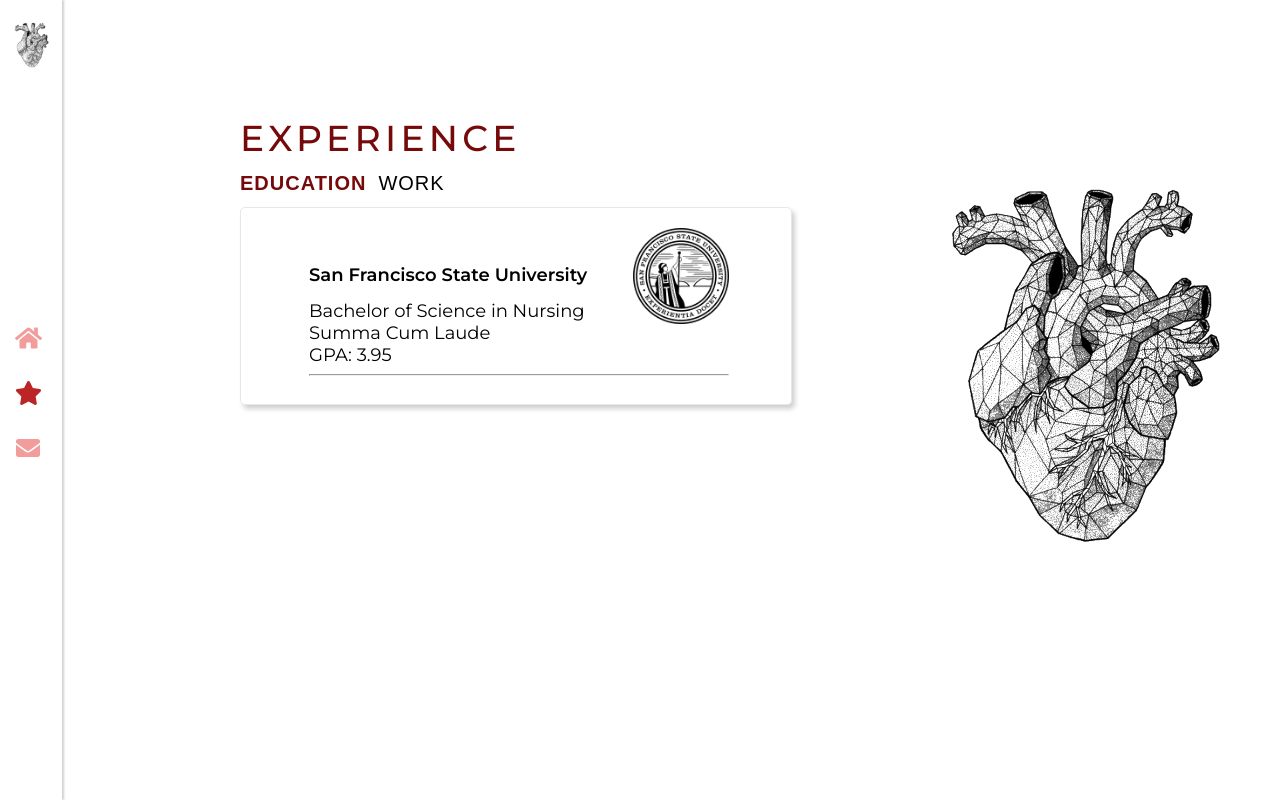
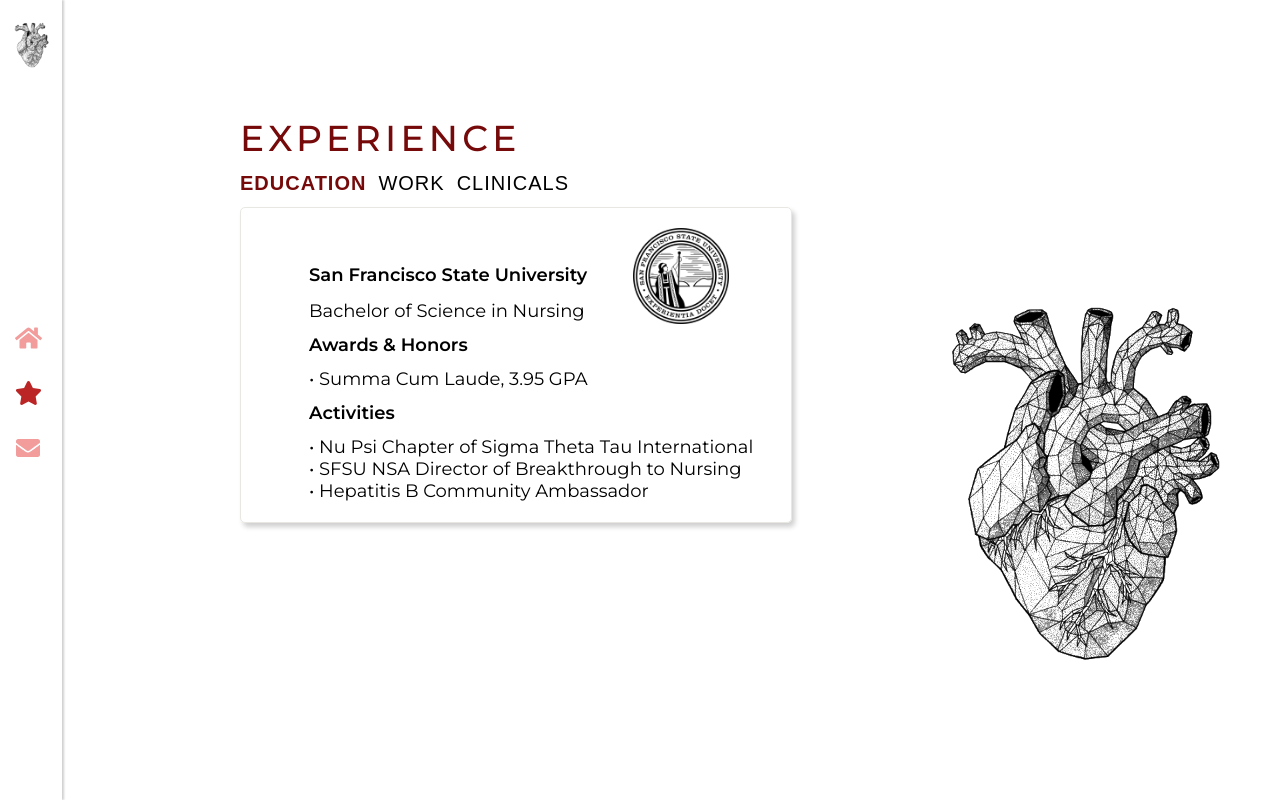
Before and after one commit to OscarLuu/Estelle, a React (Create React App) app: page /experience in a window 1280 px wide. Built offline with nearby package versions, Linux system fonts and the light colour scheme.

Commit message:
Inputting education

```diff
--- a/src/components/Experience.js
+++ b/src/components/Experience.js
@@ -1,5 +1,13 @@
 import React, { Component } from "react";
 import { BrowserRouter as Router, Route, Link } from "react-router-dom";
+
+const Clinicals = () => {
+  return (
+    <div>
+      <p>Clinicals</p>
+    </div>
+  );
+};
 
 const Work = () => {
   return <p>Work</p>;
@@ -17,10 +25,18 @@
         </p>
         <div className="description-school-div">
           <p className="text-size">Bachelor of Science in Nursing</p>
-          <p className="text-size">Summa Cum Laude</p>
-          <p className="text-size">GPA: 3.95</p>
+          <p className="text-size-title separate">Awards & Honors</p>
+          <p className="text-size">• Summa Cum Laude, 3.95 GPA</p>
+          <p className="text-size" />
+          <p className="text-size-title separate">Activities</p>
+          <p className="text-size">
+            • Nu Psi Chapter of Sigma Theta Tau International
+          </p>
+          <p className="text-size">
+            • SFSU NSA Director of Breakthrough to Nursing
+          </p>
+          <p className="text-size">• Hepatitis B Community Ambassador</p>
         </div>
-        <hr />
       </div>
     </div>
   );
@@ -32,18 +48,23 @@
     this.state = {
       showEducation: true,
       showWork: false,
+      showClinical: false,
+      tabBoldClinical: false,
       tabBoldWork: false,
       tabBoldEducation: true
     };
     this.handleShowEducation = this.handleShowEducation.bind(this);
     this.handleShowWork = this.handleShowWork.bind(this);
+    this.handleShowClinicals = this.handleShowClinicals.bind(this);
   }
   handleShowEducation() {
     this.setState({
       showEducation: true,
       showWork: false,
+      showClinical: false,
       tabBoldEducation: true,
-      tabBoldWork: false
+      tabBoldWork: false,
+      tabBoldClinical: false
     });
   }
 
@@ -51,8 +72,21 @@
     this.setState({
       showEducation: false,
       showWork: true,
+      showClinical: false,
       tabBoldEducation: false,
-      tabBoldWork: true
+      tabBoldWork: true,
+      tabBoldClinical: false
+    });
+  }
+
+  handleShowClinicals() {
+    this.setState({
+      showEducation: false,
+      showWork: false,
+      showClinical: true,
+      tabBoldEducation: false,
+      tabBoldWork: false,
+      tabBoldClinical: true
     });
   }
 
@@ -82,9 +116,21 @@
             >
               WORK
             </a>
+            <a
+              onClick={this.handleShowClinicals}
+              className={
+                this.state.tabBoldClinical
+                  ? "bold tab-styling spacing"
+                  : "regular tab-styling spacing"
+              }
+            >
+              CLINICALS
+            </a>
           </div>
           <div className="border-text">
-            {this.state.showEducation ? <Education /> : <Work />}
+            {this.state.showEducation ? <Education /> : null}
+            {this.state.showClinical ? <Clinicals /> : null}
+            {this.state.showWork ? <Work /> : null}
           </div>
         </div>
         <div className="heart">
--- a/src/index.css
+++ b/src/index.css
@@ -220,6 +220,11 @@
   margin-top: -24px;
 }
 
+.separate {
+  margin-top: 12px;
+  margin-bottom: 12px;
+}
+
 @media all and (max-width: 1690px) {
 }
 @media all and (max-width: 1280px) {
```
